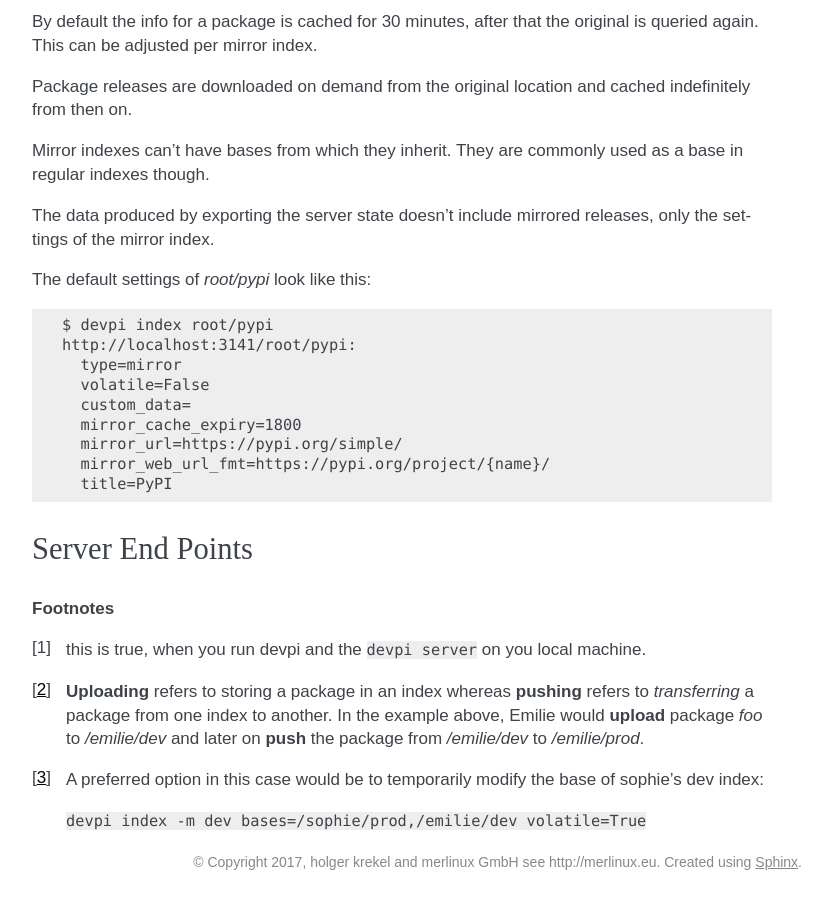
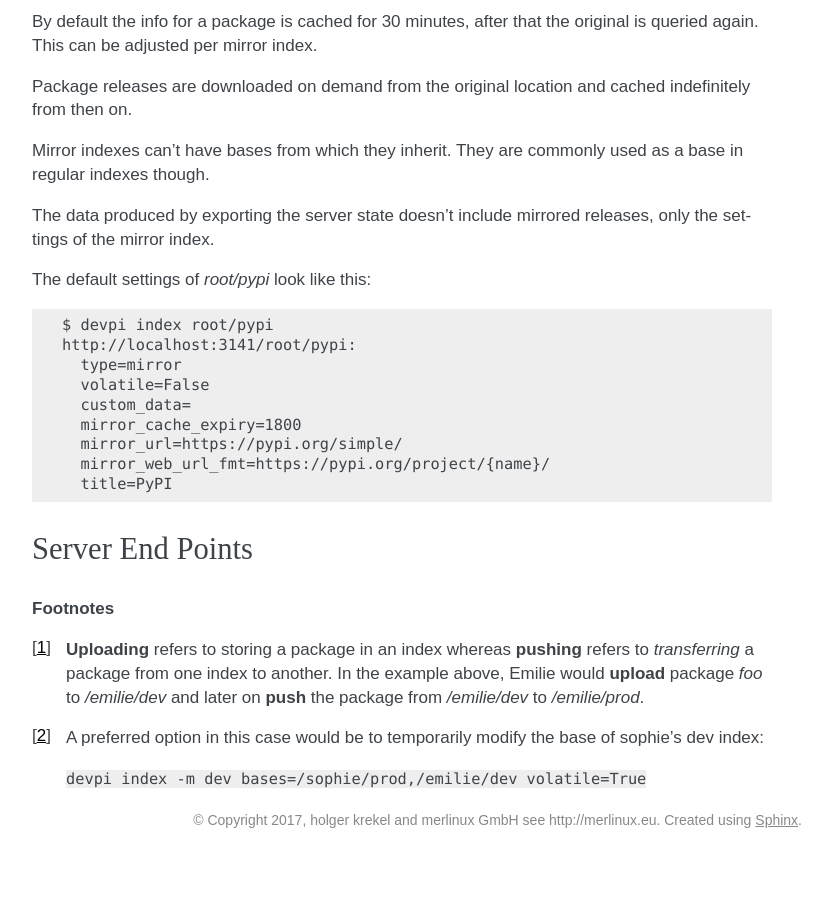
Before and after one commit to devpi/devpi, a Sphinx documentation site: the page built from doc/userman/devpi_concepts.rst, in a window 1280 px wide and 900 px high, scrolled down 4519 px. Shown: the whole window, without its empty margins (348-1176 px from the left). Built offline with Sphinx 7.4.7, drawn with Linux system fonts in a browser that asks for light colours; after the commit the page ends 5377 px from its top, so only the background shows below that.

```diff
--- a/doc/userman/devpi_concepts.rst
+++ b/doc/userman/devpi_concepts.rst
@@ -234,12 +234,10 @@ Server End Points
 
 .. rubric:: Footnotes
 
-.. [#f1] this is true, when you run devpi and the ``devpi server`` on you local machine.
-
-.. [#f2] **Uploading** refers to storing a package in an index whereas **pushing** refers to *transferring*
+.. [#f1] **Uploading** refers to storing a package in an index whereas **pushing** refers to *transferring*
          a package from one index to another. In the example above, Emilie would **upload** package
          *foo* to */emilie/dev* and later on **push** the package from */emilie/dev* to */emilie/prod*.
 
-.. [#f3] A preferred option in this case would be to temporarily modify the base of sophie's dev index:
+.. [#f2] A preferred option in this case would be to temporarily modify the base of sophie's dev index:
 
             ``devpi index -m dev bases=/sophie/prod,/emilie/dev volatile=True``
```
Also changed, not shown: other parts of doc/userman/devpi_concepts.rst (+2 -2 lines).
